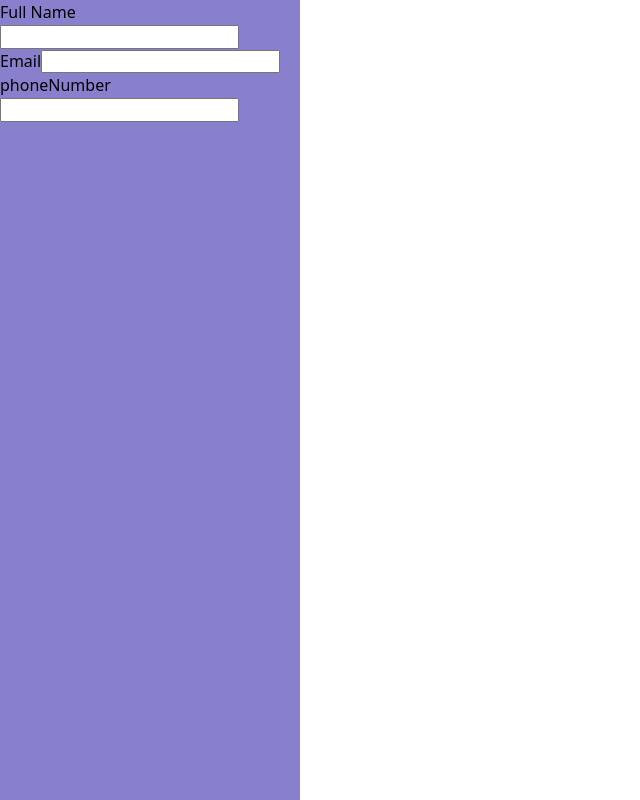
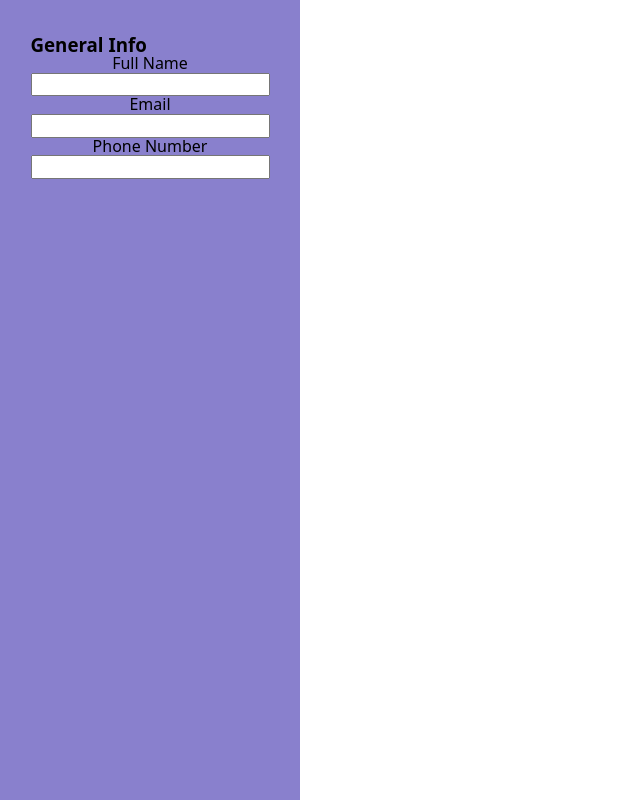
Before and after one commit to seba3510/cv-application, a React (Vite) app: page / in a window 1280 px wide. Shown: the whole page, without its empty margins (0-640 px from the left). Built offline with nearby package versions, Linux system fonts and the light colour scheme.

Commit message:
style: Center contents of sidebar

```diff
--- a/src/App.jsx
+++ b/src/App.jsx
@@ -15,26 +15,14 @@ import {
 //================================================================
 
 import {
-	Container
-} from "./components/molecules/Container.jsx";
+	FormControl
+} from "./components/organisms/FormControl.jsx";
 
 //================================================================
 
 import {
-	Input
-} from "./components/atoms/Input.jsx";
-
-//================================================================
-
-import {
-	Label
-} from "./components/atoms/Label.jsx";
-
-//================================================================
-
-import {
-	FormControl
-} from "./components/organisms/FormControl.jsx";
+	Section
+} from "./components/organisms/Section.jsx";
 
 //================================================================
 
@@ -92,11 +80,13 @@ function App() {
 
 	//==================================================================
 
+	function displayGeneralInfo() {
+
 		return (
+			<Section className={"generalInfo"}>
 
-		<>
-			<aside>
-				<Form onSubmit={submitForm}>
+				<h1>General Info</h1>
+
 				<FormControl
 					type={"text"}
 					id={"fullName"}
@@ -119,15 +109,28 @@ function App() {
 					type={"tel"}
 					id={"phoneNumber"}
 					name={"phoneNumber"}
-						labelText={"phoneNumber"}
+					labelText={"Phone Number"}
 					value={form.phoneNumber}
 					onChange={handleInputChange}
 				/>
+			</Section>
 
+		);
+
+	} // displayGeneralInfo()
+
+	//==================================================================
+
+
+	return (
+
+		<aside>
+			<Form onSubmit={submitForm}>
+
+				{displayGeneralInfo()}
 
 			</Form>
 		</aside>
-		</>
 
 	);
 
--- a/src/components/organisms/FormControl.jsx
+++ b/src/components/organisms/FormControl.jsx
@@ -26,7 +26,7 @@ function FormControl({
 }) {
 
 	return (
-		<Container>
+		<Container className={"formControl"}>
 			<Label htmlFor={name}>
 				{labelText}
 			</Label>
--- a/src/styles/App.css
+++ b/src/styles/App.css
@@ -12,6 +12,17 @@ aside {
 	grid-area: aside;
 	display: flex;
 	flex-direction: column;
+	justify-content: flex-start;
+	align-items: center;
 	height: 100vh;
 	background-color: rgba(67, 53, 175, 0.627);
+	padding: 1em;
 }
+
+form,
+.formControl {
+	display: flex;
+	flex-direction: column;
+	justify-content: center;
+	align-items: center;
+}
```
Lines whose indentation alone changed are shown as unchanged.
